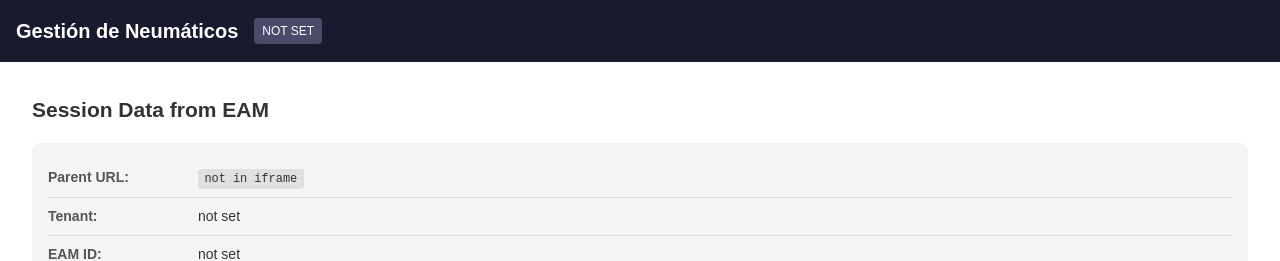
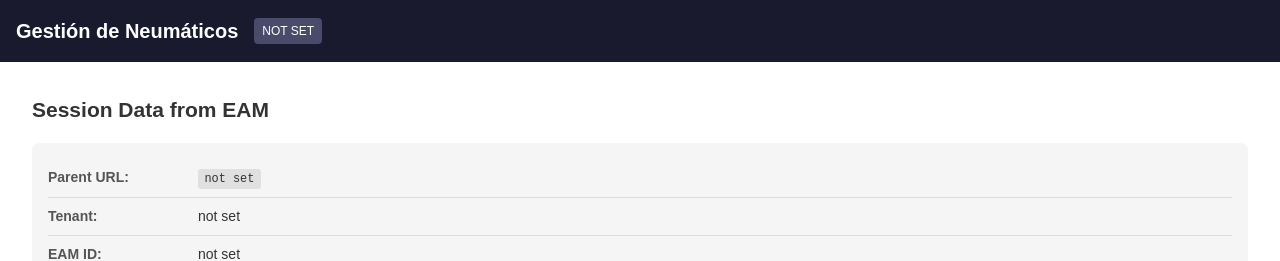
Before and after one commit to cguerrero73/tire-management, an Angular app: page / in a window 1280 px wide. Shown: the top 261 px of the page. Built offline with nearby package versions, Linux system fonts and the light colour scheme.

Commit message:
feat: pass parent URL as URL param instead of using window.parent
- tire-mgmt-ef.js now reads parentUrl from window.location.origin and passes as URL param
- app.ts now reads parentUrl from URL params instead of window.parent

```diff
--- a/src/app/app.ts
+++ b/src/app/app.ts
@@ -52,14 +52,8 @@ export class App {
 
   private loadParentUrl(): void {
     if (isPlatformBrowser(this.platformId)) {
-      if (window.parent !== window) {
-        try {
-          this.parentUrl = window.parent.location.origin;
-        } catch (e) {
-          console.log(e);
-          this.parentUrl = 'blocked by cross-origin';
-        }
-      }
+      const params = new URLSearchParams(window.location.search);
+      this.parentUrl = params.get('parentUrl') || 'not set';
     }
   }
 }
```
Also changed, not shown: 1 other file (tests, documents, lock files or other folders).
